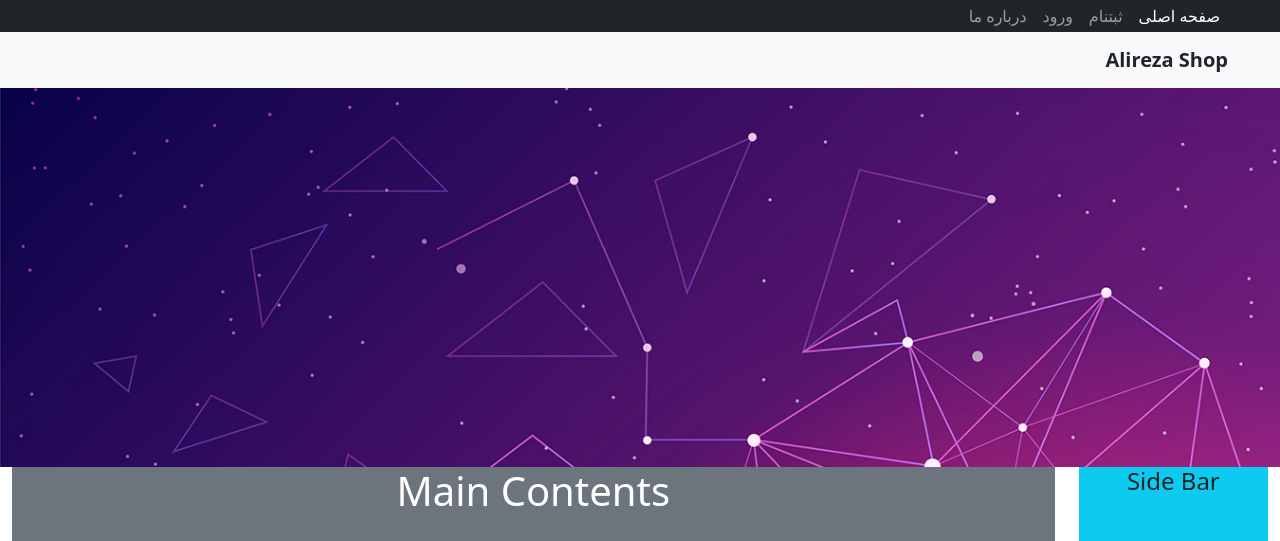
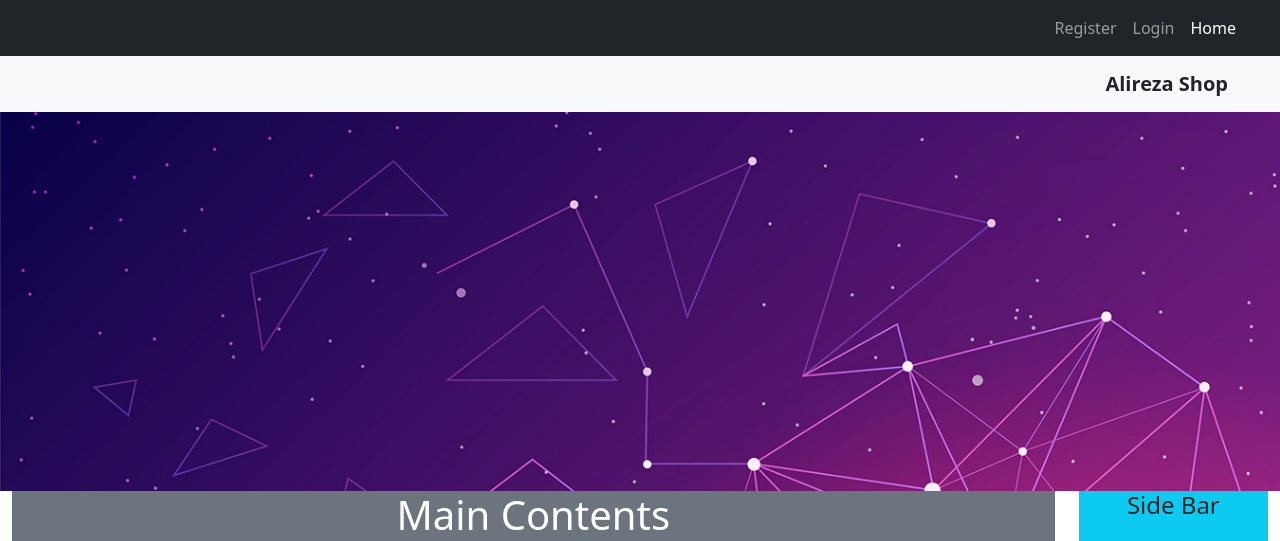
Before and after one commit to AlirezaDelkhahi/DjangoShop, a Django app: page / in a window 1280 px wide. Shown: the top 541 px of the page. Run offline with Django 3.2, Linux system fonts and the light colour scheme.

Commit message:
[+] dynamic authentication links

```diff
--- a/Shop/templates/shop/layouts/__navbar_user.html
+++ b/Shop/templates/shop/layouts/__navbar_user.html
@@ -1,18 +1,26 @@
-<nav class="navbar navbar-rtl navbar-expand-lg navbar-dark bg-dark" style="max-height: 2em;">
-  <div class="container-fluid">
-    <a class="navbar-brand" href="#">
-
-    </a>
-    <button class="navbar-toggler" type="button" data-bs-toggle="collapse" data-bs-target="#navbarNavAltMarkup" aria-controls="navbarNavAltMarkup" aria-expanded="false" aria-label="Toggle navigation">
-      <span class="navbar-toggler-icon"></span>
-    </button>
-    <div class="collapse navbar-collapse" id="navbarNavAltMarkup">
-      <div class="navbar-nav">
-        <a class="nav-link active" aria-current="page" href="#">صفحه اصلی</a>
-        <a class="nav-link" href="#">ثبتنام</a>
-        <a class="nav-link" href="#">ورود</a>
-        <a class="nav-link" href="#">درباره ما</a>
-      </div>
+<nav class="navbar navbar-expand-lg navbar-dark bg-dark">
+    <div class="container-fluid">
+        <button class="navbar-toggler" type="button" data-bs-toggle="collapse" data-bs-target="#navbarNavDropdown" aria-controls="navbarNavDropdown" aria-expanded="false" aria-label="Toggle navigation">
+            <span class="navbar-toggler-icon"></span>
+        </button>
+        <div class="collapse navbar-collapse" id="navbarNavDropdown">
+            <ul class="navbar-nav">
+                <li class="nav-item">
+                    <a class="nav-link active" aria-current="page" href="{% url 'product:home' %}">Home</a>
+                </li>
+                {% if not request.user.is_authenticated %}
+                    <li class="nav-item">
+                        <a class="nav-link" href="{% url 'customer:user-login' %}">Login</a>
+                    </li>
+                    <li class="nav-item">
+                        <a class="nav-link" href="{% url 'customer:user-register' %}">Register</a>
+                    </li>
+                {% else %}
+                    <li class="nav-item">
+                        <a class="nav-link" href="{% url 'customer:user-logout' %}">Logout</a>
+                    </li>
+                {% endif %}
+            </ul>
+        </div>
     </div>
-  </div>
 </nav>
```
